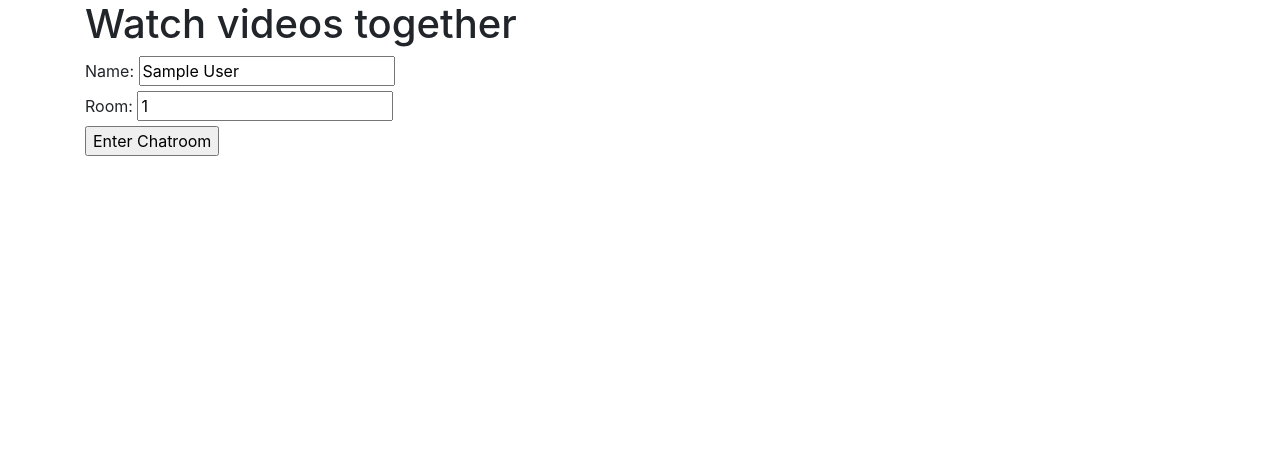
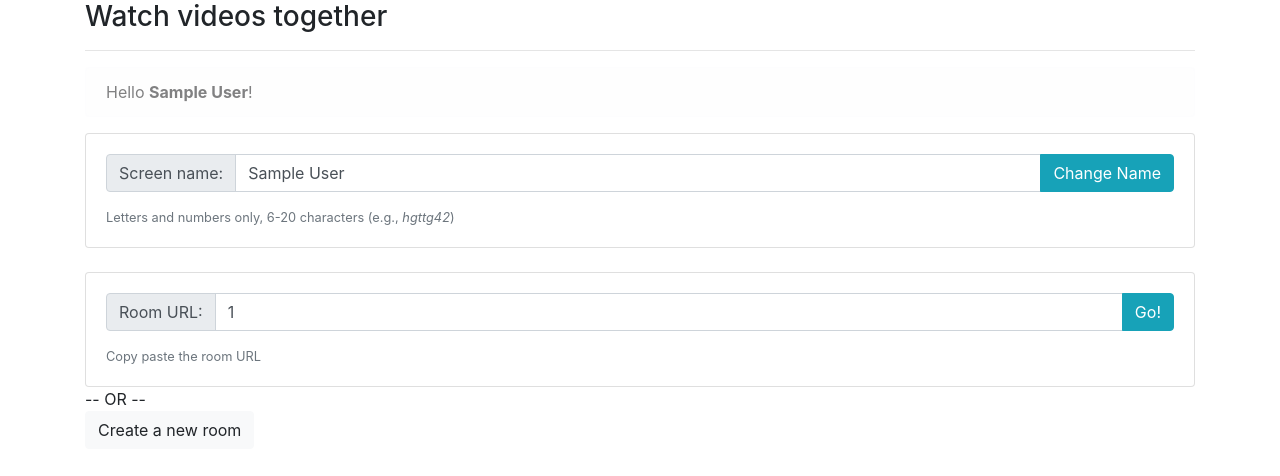
Before and after one commit to royanin/video_collab, a Flask app: page / in a window 1280 px wide. Shown: the top 476 px of the page. Run offline with Flask 2, Linux system fonts and the light colour scheme; the visitor is signed in with stand-in values (Sample User, id 1); some libraries are stand-ins or nearby versions.

Commit message:
part of index page

```diff
--- a/app/main/events.py
+++ b/app/main/events.py
@@ -86,7 +86,7 @@ def syncing_video(stateNow):
     ts = datetime.now(timezone.utc).timestamp()
     room = session.get('room')
     username = session.get('name')
-    time.sleep(0.5) #this ensures that the new client has time to render html
+    #time.sleep(0.1) #this ensures that the new client has time to render html
     print('stateNow',stateNow)
     emit('video synced', stateNow, room=room, broadcast=True, include_self=False)
 
--- a/app/main/forms.py
+++ b/app/main/forms.py
@@ -6,5 +6,5 @@ from wtforms.validators import Required
 class LoginForm(Form):
     """Accepts a nickname and a room."""
     name = StringField('Name', validators=[Required()])
-    room = StringField('Room', validators=[Required()])
+    #room = StringField('Room', validators=[Required()])
     submit = SubmitField('Enter Chatroom')
--- a/app/main/routes.py
+++ b/app/main/routes.py
@@ -3,41 +3,101 @@ from . import main
 from .forms import LoginForm
 #from .utils import read_chat, write_chat
 import sqlite3, json
-from .utils import write_chat, read_chat, parse_url
+from .utils import write_chat, read_chat, parse_url, validate_newname, validate_newroom
+import uuid
 
 
-
+'''
 @main.route('/', methods=['GET', 'POST'])
 def index():
-    """Login form to enter a room."""
+
+    #Login form to enter a room.
     form = LoginForm()
     #db_file = current_app.config['db_file']
 
     if form.validate_on_submit():
         session['name'] = form.name.data
-        session['room'] = form.room.data
-        return redirect(url_for('.chat'))
+        #session['room'] = form.room.data
+
+        #assign room here:
+        room = session.get('room', '')
+        if room == '':
+            u = uuid.uuid4()
+            room = u.hex
+            session['room'] = room
+        session['joint'] = "{}.{}".format(room, session['name'])
+        print('Hello {}, your room is {}'.format(session['name'], room))
+        return redirect(url_for('.chat', room=room))
+
     elif request.method == 'GET':
         form.name.data = session.get('name', '')
-        form.room.data = session.get('room', '')
+        #room = session.get('room', '')
+        #form.room.data = session.get('room', '')
+
     return render_template('index.html', form=form, ret_list=[])
+    '''
+@main.route('/', methods=['GET'])
+def index():
+
+    return render_template('index.html')
+
+@main.route('/changename', methods=['POST'])
+def changeName():
+    data = request.get_json()
+    newName = data['name']
+    newName, msg_ = validate_newname(newName)
+    session['name'] = newName
+    room = session.get('room', '')
+    if room != '':
+        session['joint'] = "{}.{}".format(room, session['name'])
+
+    return json.dumps({'name':newName, 'msg':msg_})
 
 
-@main.route('/chat')
-def chat():
+
+@main.route('/changeroom', methods=['POST'])
+def changeRoom():
+    data = request.get_json()
+    newRoom = data['room']
+    if validate_newroom(newRoom):
+        session['room'] = newRoom
+        name = session.get('name', '')
+        if name != '':
+            session['joint'] = "{}.{}".format(newRoom, name)
+            print(session)
+            url = (url_for('.chat', room=newRoom))
+            #return redirect(url_for('.chat', room=newRoom))
+            return json.dumps({'url':url,
+            'msg':'Going to the room...'})
+
+        else:
+
+            return json.dumps({'msg':'You need a valid screen name to proceed'})
+
+    else:
+        return json.dumps({'msg':'Cannot go into this room. Either create a new one, or provide a valid room link.'})
+
+@main.route('/chat/<room>',  methods=['GET'])
+def chat(room):
+
     """Chat room. The user's name and room must be stored in
     the session."""
     print(session)
 
-    #sid = socketio.eio.sid
-    #print('socket id: {}'.format(sid))
+    name = session.get('name', '')
+    joint = session.get('joint', '')
+    #Check if this roomId exists and if it's active
+    #To be implemented. For now assume it's OK:
+    session['room'] = room
 
-    name = session.get('name', '')
-    room = session.get('room', '')
-    if name == '' or room == '':
+    if name == '':
         return redirect(url_for('.index'))
 
-    return render_template('room.html', name=name, room=room)
+    elif joint != "{}.{}".format(room, name):
+        return redirect(url_for('.index'))
+
+    else:
+        return render_template('room.html', name=name, room=room)
 
 @main.route('/morechat', methods=['POST'])
 def getchat():
@@ -72,6 +132,7 @@ def getchat():
         return(msg)
 
 
+
 @main.route('/newvideourl', methods=['POST'])
 def getURL():
     data = request.get_json()
--- a/app/templates/index.html
+++ b/app/templates/index.html
@@ -6,25 +6,107 @@
   {{ super() }}
 {% endblock %}
 {% block content %}
-<body>
   <div class="container">
-        <h1>Watch videos together</h1>
-        <form method="POST">
-            {{ form.hidden_tag() }}
-            {{ form.name.label }}: {{ form.name() }} {% for error in form.name.errors %}{{ error }}{% endfor %}<br>
-            {{ form.room.label }}: {{ form.room() }} {% for error in form.room.errors %}{{ error }}{% endfor %}<br>
-            {{ form.submit() }}
-        </form>
-  </div>
-  <div class="container">
-      <div class="row">
-      {% for ep in ret_list %}
-      <div class="col col-sm-6">
-        {{ep}}
-       </div>
-       {% endfor %}
- </div>
- </div>
+        <h3>Watch videos together</h3>
+        <div>
+          <hr>
+            <div>
+              <div class="alert alert-light"  role="alert" >
+                <span id="showName">
+                  {% if session['name'] %}
+                    Hello <strong>{{ session['name'] }}</strong>!
+                    {% endif %}
+                </span>
+                <span id="notif">
+                </span>
+              </div>
+            </div>
+              <div id="changeNameCollapse" class="card card-body">
+                <div class="input-group mb-3">
+                  <div class="input-group-prepend">
+                    <span class="input-group-text" id="basic-addon1">Screen name: </span>
+                  </div>
+                  <input  class="form-control" id="username" value="{{ session['name'] }}"></input>
+                  <div  class="input-group-append">
+                      <button id="changeNameButton" onclick="changeUsername()"
+                      type="button" class="btn btn-info">Change Name</button>
+                  </div>
+                </div>
+                <small class="text-muted">Letters and numbers only, 6-20 characters (e.g., <em>hgttg42</em>)</small>
+              </div>
 
-</body>
+
+          </div>
+          <br>
+              <div id="changeRoomDiv" class="card card-body">
+                <div class="input-group mb-3">
+                  <div class="input-group-prepend">
+                    <span class="input-group-text" id="basic-addon2">Room URL: </span>
+                  </div>
+                  <input  class="form-control" id="roomname" value="{{ session['room'] }}"></input>
+                  <div  class="input-group-append">
+                      <button id="changeRoomButton" onclick="changeRoomname()"
+                      type="button" class="btn btn-info">Go!</button>
+                  </div>
+                </div>
+                <small class="text-muted">Copy paste the room URL</small>
+              </div>
+
+              <div>-- OR --</div>
+              <button type="button" class="btn btn-light">Create a new room</button>
+
+        </div>
+
+</div>
+<script  type="text/javascript" charset="utf-8">
+  function showNameChangeForm(){
+    var x = document.getElementById("changeNameCollapse");
+    if (x.style.display === "none") {
+      x.style.display = "block";
+    } else {
+      x.style.display = "none";
+    }
+  }
+  //Function to change/choose a name:
+  function changeRoomname(){
+    roomname = $('#roomname').val();
+    $.ajax({
+      url: "{{ url_for('main.changeRoom') }}",
+      data: JSON.stringify({'room': roomname}),
+      type: 'POST',
+      contentType: "application/json",
+      dataType: 'json',
+      success: function(response){
+        //$("#showName").load(" #showName");
+        //document.getElementById("showName").innerHTML = 'Hello <strong>'+response['name']+'</strong>!<br>';
+        document.getElementById("notif").innerHTML = response['msg'];
+        window.location = response['url'];
+      },
+      error: function(error){
+          document.getElementById("notif").innerHTML = "Something went wrong. Please try again!";
+        }
+      });
+  }
+
+  //Function to change/choose a name:
+  function changeUsername(){
+    username = $('#username').val();
+    $.ajax({
+      url: "{{ url_for('main.changeName') }}",
+      data: JSON.stringify({'name': username}),
+      type: 'POST',
+      contentType: "application/json",
+      dataType: 'json',
+      success: function(response){
+        //$("#showName").load(" #showName");
+        document.getElementById("showName").innerHTML = 'Hello <strong>'+response['name']+'</strong>!<br>';
+        document.getElementById("notif").innerHTML = response['msg'];
+      },
+      error: function(error){
+          document.getElementById("notif").innerHTML = "Something went wrong. Please try again!";
+        }
+      });
+  }
+
+</script>
 {% endblock %}
```
Also changed, not shown: app/main/utils.py (+21 -0 lines), app/templates/room.html (+82 -82 lines).
